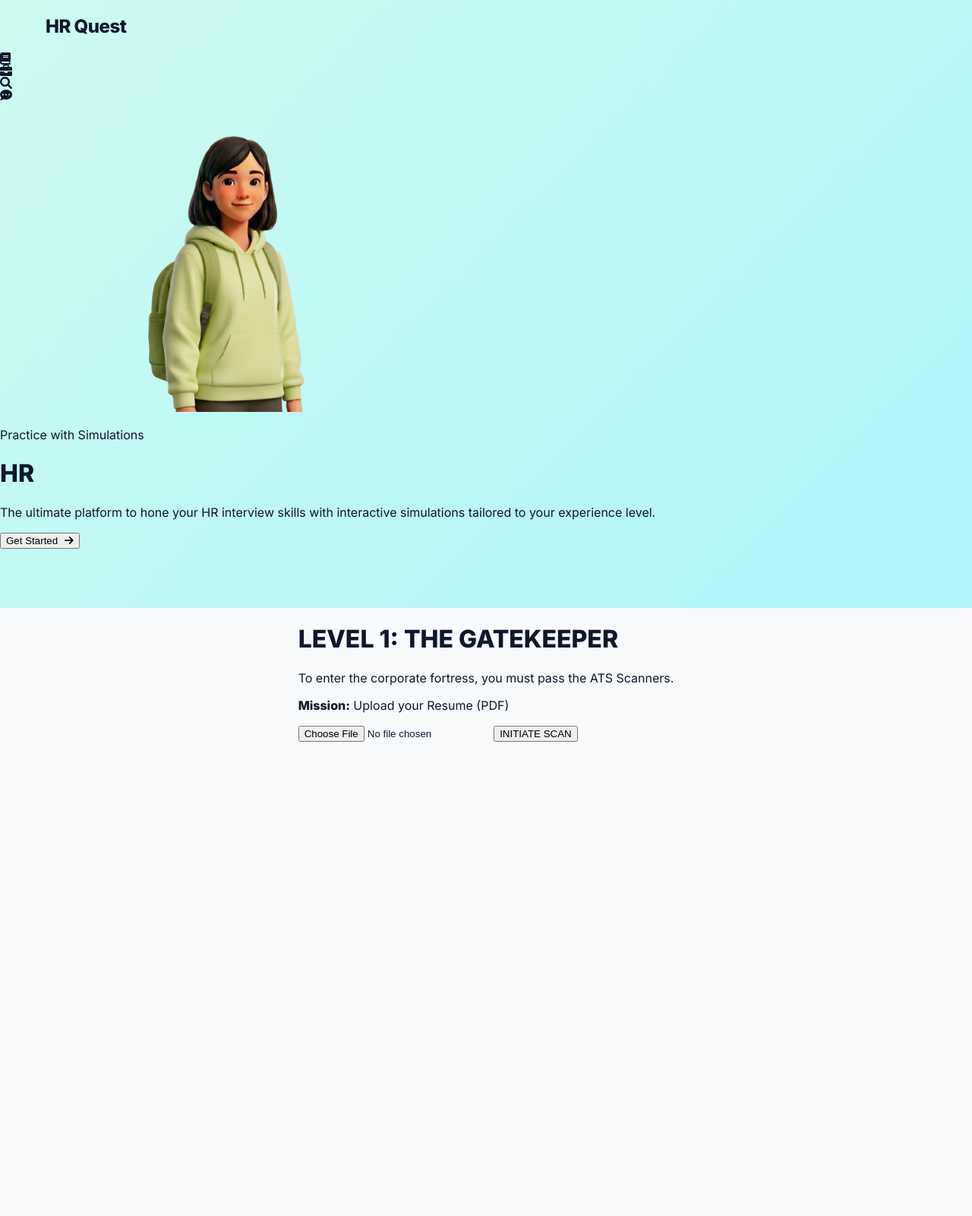
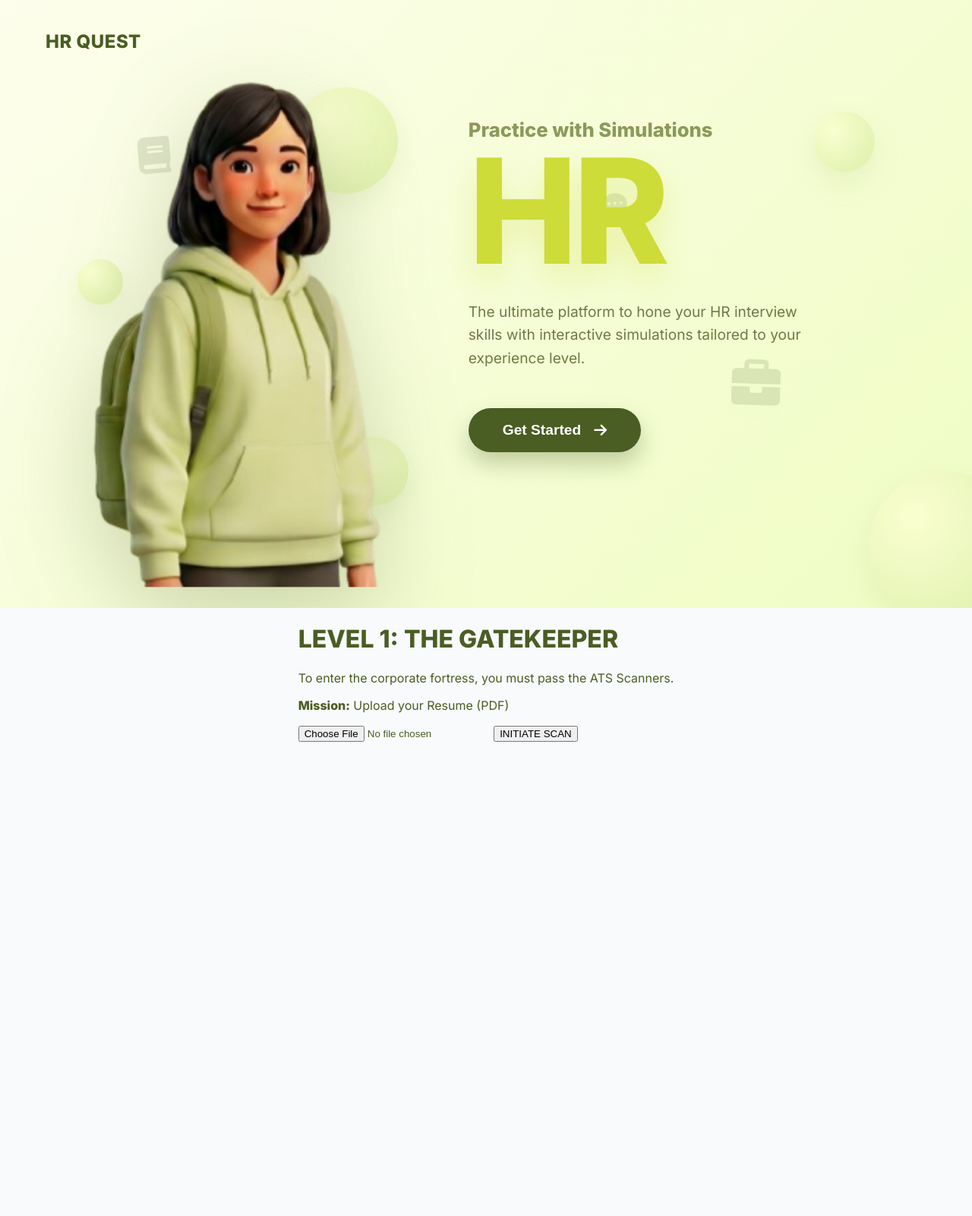
Before and after one commit to anshulmalik-bit/hr-quest, a Flask app: page / in a window 1280 px wide. Shown: the whole page at 76% size. Run offline with Flask 3, Linux system fonts and the light colour scheme.

Commit message:
Update style.css

```diff
--- a/static/style.css
+++ b/static/style.css
@@ -1,358 +1,319 @@
 /* =========================================
-   HR QUEST: GLOBAL THEME & VARIABLES
+   HR QUEST: YELLOW THEME + ALIVE ELEMENTS
    ========================================= */
 
 :root {
-    /* Landing Page Palette (Teal/Mint Gradient) */
-    --teal-gradient-start: #ccfbf1; /* Light Mint */
-    --teal-gradient-end: #a5f3fc;   /* Cyan */
-    --dark-text: #0f172a;           /* Dark Navy for text */
+    /* Landing Page Palette */
+    --bg-cream: #fdfeec;
+    --bg-lime: #eafcb3;
+    --text-olive: #8a9a5b;
+    --text-dark: #4a5d23;
+    --hr-lime: #cddc39;
+    --sphere-color: #dcefa8;
 
-    /* Game Interface Palette */
+    /* Game Palette */
     --accent-teal: #00bcd4;
     --gold-score: #f59e0b;
     --hero-glow: rgba(0, 188, 212, 0.4);
-    --game-bg: #f8fafc;             /* Clean gray/white for game area */
 }
 
 body {
     margin: 0;
     padding: 0;
-    font-family: 'Inter', 'Segoe UI', sans-serif;
-    /* Default background is the Landing Page Gradient */
-    background: linear-gradient(135deg, var(--teal-gradient-start) 0%, var(--teal-gradient-end) 100%);
-    color: var(--dark-text);
+    font-family: 'Inter', sans-serif;
+    background: linear-gradient(135deg, var(--bg-cream) 0%, var(--bg-lime) 100%);
+    color: var(--text-dark);
     min-height: 100vh;
     overflow-x: hidden;
 }
 
-/* =========================================
-   PART 1: LANDING PAGE STYLES
-   ========================================= */
+/* --- LANDING PAGE STYLES --- */
 
 #landing-page {
     width: 100%;
     height: 100vh;
     display: flex;
-    flex-direction: column;
+    justify-content: center;
+    align-items: center;
+    position: relative;
+    overflow: hidden;
 }
 
-/* --- Navbar --- */
+/* Navigation */
 .navbar {
+    position: absolute;
+    top: 0;
+    left: 0;
+    width: 100%;
+    padding: 40px 60px;
+    box-sizing: border-box;
     display: flex;
     justify-content: space-between;
     align-items: center;
-    padding: 20px 60px;
+    z-index: 10;
 }
 
 .logo {
     font-weight: 800;
     font-size: 1.5rem;
-    letter-spacing: -0.5px;
+    color: var(--text-dark);
+    letter-spacing: 0.5px;
+    text-transform: uppercase;
 }
 
-.nav-links a {
-    margin: 0 20px;
-    text-decoration: none;
-    color: #334155;
-    font-weight: 500;
-    font-size: 0.95rem;
-    transition: color 0.2s;
+/* Floating Spheres */
+.sphere {
+    position: absolute;
+    border-radius: 50%;
+    background: radial-gradient(circle at 30% 30%, #faffd1, var(--sphere-color));
+    z-index: 0;
+    box-shadow: 0 15px 35px rgba(160, 184, 100, 0.15);
+    animation: floatSphere 8s ease-in-out infinite;
 }
 
-.nav-links a:hover {
-    color: #000;
+@keyframes floatSphere {
+    0%, 100% { transform: translateY(0); }
+    50% { transform: translateY(-20px); }
 }
 
-.nav-actions {
+.sphere-1 { width: 140px; height: 140px; top: 15%; left: 30%; animation-delay: 0s; }
+.sphere-2 { width: 80px; height: 80px; top: 20%; right: 10%; animation-delay: 1s; }
+.sphere-3 { width: 60px; height: 60px; top: 45%; left: 8%; animation-delay: 2s; }
+.sphere-4 { width: 200px; height: 200px; bottom: -5%; right: -5%; animation-delay: 3s; }
+.sphere-5 { width: 90px; height: 90px; bottom: 15%; left: 35%; animation-delay: 4s; }
+
+/* --- ALIVE FLOATING OBJECTS (Restored) --- */
+.floating-obj {
+    position: absolute;
+    font-size: 2.5rem;
+    color: rgba(74, 93, 35, 0.15); /* Subtle transparent green */
+    z-index: 0;
+    animation: floatObj 10s ease-in-out infinite;
+    filter: drop-shadow(0 10px 10px rgba(0,0,0,0.05));
+}
+
+@keyframes floatObj {
+    0% { transform: translate(0, 0) rotate(0deg); }
+    33% { transform: translate(10px, -20px) rotate(5deg); }
+    66% { transform: translate(-10px, 20px) rotate(-5deg); }
+    100% { transform: translate(0, 0) rotate(0deg); }
+}
+
+.obj-1 { top: 20%; left: 15%; font-size: 3rem; animation-delay: 0s; } /* Book */
+.obj-2 { top: 60%; right: 20%; font-size: 4rem; animation-delay: 2s; } /* Briefcase */
+.obj-3 { bottom: 20%; left: 20%; font-size: 2.5rem; animation-delay: 4s; } /* Search */
+.obj-4 { top: 30%; right: 35%; font-size: 2rem; animation-delay: 1s; } /* Chat */
+
+/* Hero Container */
+.hero-container {
+    width: 90%;
+    max-width: 1300px;
+    height: 90vh;
+    position: relative;
+    z-index: 1;
+    display: flex;
+    flex-direction: column;
+    padding: 20px;
+    box-sizing: border-box;
+    justify-content: center;
+}
+
+.hero-content-wrapper {
+    display: flex;
+    flex: 1;
+    align-items: center;
+    justify-content: center;
+    gap: 50px;
+}
+
+/* Character Image */
+.hero-image-container {
+    flex: 1;
+    height: 100%;
+    display: flex;
+    align-items: flex-end;
+    justify-content: center;
+    position: relative;
+}
+
+.hero-character {
+    height: 110%;
+    width: auto;
+    object-fit: contain;
+    filter: drop-shadow(0 40px 60px rgba(74, 93, 35, 0.25));
+    position: absolute;
+    bottom: -5%;
+    left: 50%;
+    transform: translateX(-50%);
+    animation: float-big 6s ease-in-out infinite;
+}
+
+@keyframes float-big {
+    0% { transform: translateX(-50%) translateY(0px); }
+    50% { transform: translateX(-50%) translateY(-20px); }
+    100% { transform: translateX(-50%) translateY(0px); }
+}
+
+/* Text Content */
+.hero-text-container {
+    flex: 1.2;
+    display: flex;
+    flex-direction: column;
+    justify-content: center;
+    text-align: left;
+    padding-bottom: 50px;
+}
+
+.sub-title {
+    font-size: 1.6rem;
+    font-weight: 700;
+    color: var(--text-olive);
+    margin: 0 0 15px 0;
+}
+
+.main-title {
+    font-size: 12rem;
+    line-height: 0.8;
+    margin: 0;
+    font-weight: 900;
+    color: var(--hr-lime);
+    letter-spacing: -6px;
+    text-shadow: 0 20px 40px rgba(205, 220, 57, 0.3);
+    transition: transform 0.1s ease-out;
+    will-change: transform;
+}
+
+.description {
+    font-size: 1.2rem;
+    color: #6b7c45;
+    line-height: 1.6;
+    max-width: 480px;
+    margin: 40px 0 50px 0;
+    font-weight: 500;
+}
+
+.get-started-btn {
+    background: var(--text-dark);
+    color: #fff;
+    border: none;
+    padding: 18px 45px;
+    border-radius: 60px;
+    font-size: 1.2rem;
+    font-weight: 700;
+    cursor: pointer;
+    width: fit-content;
+    transition: all 0.3s ease;
     display: flex;
     align-items: center;
-    gap: 25px;
+    gap: 12px;
+    box-shadow: 0 15px 30px rgba(74, 93, 35, 0.3);
 }
 
-.signup-link {
-    text-decoration: none;
-    color: var(--dark-text);
-    font-weight: 600;
+.get-started-btn:hover {
+    transform: translateY(-5px) scale(1.02);
+    box-shadow: 0 20px 40px rgba(74, 93, 35, 0.4);
+    background: #3a4a1b;
 }
 
-.connect-wallet-btn {
-    background: #0f172a;
-    color: white;
-    border: none;
-    padding: 12px 24px;
-    border-radius: 30px;
-    font-weight: 600;
-    cursor: pointer;
-    transition: transform 0.2s;
-}
-
-.connect-wallet-btn:hover {
-    transform: scale(1.05);
-}
-
-/* --- Hero Section --- */
-.hero-section {
-    display: flex;
-    align-items: center;
-    justify-content: center;
-    flex: 1; /* Takes up remaining vertical space */
-    padding: 0 10%;
-    gap: 60px;
-}
-
-/* Left: 3D Image Wrapper */
-.hero-image-wrapper {
-    flex: 1;
-    position: relative;
-    display: flex;
-    justify-content: center;
-    align-items: center;
-}
-
-.circle-bg {
-    position: absolute;
-    width: 450px;
-    height: 450px;
-    border: 2px solid rgba(255, 255, 255, 0.5);
-    border-radius: 50%;
-    z-index: 1;
-}
-
-.hero-avatar {
-    width: 100%;
-    max-width: 420px;
-    z-index: 2;
-    filter: drop-shadow(0 20px 30px rgba(0,0,0,0.15));
-    transition: transform 0.3s ease;
-}
-
-.hero-avatar:hover {
-    transform: translateY(-10px);
-}
-
-/* Right: Text Content */
-.hero-content {
-    flex: 1;
-    text-align: left;
-}
-
-.sub-headline {
-    font-size: 1.5rem;
-    margin: 0;
-    font-weight: 500;
-    color: #1e293b;
-}
-
-.main-headline {
-    font-size: 12rem; /* Massive HR Text */
-    line-height: 0.8;
-    margin: 10px 0;
-    font-weight: 900;
-    color: #0f172a;
-    letter-spacing: -5px;
-}
-
-.hero-description {
-    font-size: 1.1rem;
-    color: #475569;
-    margin-bottom: 40px;
-    line-height: 1.6;
-    max-width: 450px;
-}
-
-.cta-button {
-    background: transparent;
-    color: var(--dark-text);
-    border: 2px solid var(--dark-text);
-    padding: 15px 45px;
-    border-radius: 50px;
-    font-size: 1.1rem;
-    font-weight: 700;
-    cursor: pointer;
-    transition: all 0.3s ease;
-}
-
-.cta-button:hover {
-    background: var(--dark-text);
-    color: white;
-    transform: translateY(-3px);
-    box-shadow: 0 10px 20px rgba(0,0,0,0.1);
-}
-
-/* =========================================
-   PART 2: GAME INTERFACE STYLES
-   ========================================= */
-
+/* --- GAME INTERFACE STYLES --- */
 #game-container {
-    /* Switch to clean background for the actual work */
-    background-color: var(--game-bg);
+    background-color: #f8fafc;
     min-height: 100vh;
     width: 100%;
-    display: flex; /* Flex to center content */
+    display: flex;
     flex-direction: column;
     align-items: center;
 }
 
 .main-container {
     width: 100%;
-    max-width: 800px;
+    max-width: 900px;
     text-align: center;
     padding: 2rem;
-    margin-top: 60px; /* Spacing from top */
+    margin-top: 40px;
 }
 
-header h1 {
-    font-size: 3rem;
-    font-weight: 800;
-    color: #1a202c;
-    margin-bottom: 0.5rem;
+header h1 { font-size: 3rem; font-weight: 800; color: #1a202c; }
+
+.upload-section, .level-complete-card {
+    background: white;
+    border-radius: 20px;
+    padding: 40px;
+    box-shadow: 0 20px 40px rgba(0, 0, 0, 0.05);
+    border: 1px solid #e2e8f0;
+    max-width: 600px;
+    margin: 20px auto;
 }
 
-.subtitle {
-    color: #64748b;
-    font-size: 1.1rem;
-    letter-spacing: 2px;
-    margin-bottom: 2rem;
-    text-transform: uppercase;
-}
+.input-group { margin-top: 20px; display: flex; flex-direction: column; gap: 15px; }
+.file-input { padding: 15px; border: 2px dashed #cbd5e0; width: 100%; background: #f1f5f9; border-radius: 10px; font-family: inherit; }
 
-/* --- Cards (Upload & Results) --- */
-.upload-section, .level-complete-card {
-    background: white;
-    border-radius: 24px;
-    padding: 40px;
-    box-shadow: 0 20px 40px rgba(0, 0, 0, 0.08);
-    border: 1px solid #e2e8f0;
-    margin: 0 auto;
-    text-align: center;
-}
-
-.briefing-card h3 {
-    color: var(--accent-teal);
-    font-weight: 800;
-    letter-spacing: 1px;
-}
-
-/* --- Inputs --- */
-.input-group {
-    margin-top: 30px;
-    display: flex;
-    flex-direction: column;
-    gap: 15px;
-    align-items: center;
-}
-
-.file-input {
-    padding: 20px;
-    border: 2px dashed #cbd5e0;
-    width: 100%;
-    max-width: 400px;
-    background: #f8fafc;
-    border-radius: 12px;
-    font-family: inherit;
-    cursor: pointer;
-    transition: border-color 0.2s;
-}
-
-.file-input:hover {
-    border-color: var(--accent-teal);
-}
-
-/* --- Game Buttons --- */
 .start-btn, .next-level-btn {
     background: linear-gradient(135deg, var(--accent-teal), #0097a7);
     color: white;
-    font-size: 1rem;
-    font-weight: 700;
-    padding: 16px 40px;
+    font-size: 1.1rem;
+    font-weight: bold;
+    padding: 15px 40px;
     border: none;
     border-radius: 50px;
     cursor: pointer;
-    box-shadow: 0 10px 25px var(--hero-glow);
+    box-shadow: 0 10px 20px var(--hero-glow);
     text-transform: uppercase;
-    letter-spacing: 1px;
-    transition: transform 0.2s;
+    margin-top: 10px;
 }
 
-.start-btn:hover {
-    transform: translateY(-2px);
-}
+.stats-container { display: grid; grid-template-columns: 1fr 1fr; gap: 20px; margin: 20px 0; }
+.score-box, .xp-box { background: #f8fafc; padding: 15px; border-radius: 10px; border: 1px solid #e2e8f0; }
+.value { font-size: 2.5rem; font-weight: 800; color: #0f172a; }
+.label { font-size: 0.8rem; color: #64748b; font-weight: 700; }
+.boss-feedback { background: #fffbeb; padding: 15px; border-left: 4px solid var(--gold-score); text-align: left; margin: 20px 0; font-style: italic; border-radius: 0 10px 10px 0; }
+.loading-text { margin-top: 15px; font-weight: bold; color: var(--accent-teal); animation: pulse 1.5s infinite; }
+@keyframes pulse { 50% { opacity: 0.5; } }
 
-/* --- Results & Stats --- */
-.stats-container {
-    display: grid;
-    grid-template-columns: 1fr 1fr;
-    gap: 20px;
-    margin: 30px 0;
-}
+/* --- MOBILE RESPONSIVE RULES --- */
+@media (max-width: 900px) {
+    .navbar { padding: 20px; justify-content: center; }
 
-.score-box, .xp-box {
-    background: #f8fafc;
-    padding: 20px;
-    border-radius: 16px;
-    border: 1px solid #e2e8f0;
-}
+    .hero-container { height: auto; padding: 20px; margin-top: 40px; }
 
-.value {
-    font-size: 3rem;
-    font-weight: 900;
-    color: #0f172a;
-    line-height: 1;
-}
-
-.label {
-    font-size: 0.85rem;
-    color: #64748b;
-    font-weight: 700;
-    text-transform: uppercase;
-    margin-top: 5px;
-}
-
-.character-reveal h3 {
-    color: var(--accent-teal);
-    font-size: 1.5rem;
-    margin-bottom: 20px;
-}
-
-.boss-feedback {
-    background: #fffbeb;
-    padding: 20px;
-    border-left: 5px solid var(--gold-score);
-    text-align: left;
-    margin: 30px 0;
-    font-style: italic;
-    border-radius: 0 12px 12px 0;
-    color: #78350f;
-}
-
-/* --- Animations --- */
-.loading-text {
-    margin-top: 20px;
-    font-weight: bold;
-    color: var(--accent-teal);
-    animation: blink 1.5s infinite;
-}
-
-@keyframes blink {
-    50% { opacity: 0.5; }
-}
-
-/* --- Mobile Responsive --- */
-@media (max-width: 900px) {
-    .navbar { padding: 20px; }
-    .nav-links { display: none; } /* Hide links on mobile */
-
-    .hero-section {
-        flex-direction: column;
-        text-align: center;
-        gap: 30px;
-        padding: 40px 20px;
+    .hero-content-wrapper {
+        flex-direction: column-reverse; /* Text on Top, Image Below */
+        gap: 20px;
     }
 
-    .hero-content { text-align: center; }
-    .main-headline { font-size: 6rem; }
-    .circle-bg { width: 300px; height: 300px; }
+    .hero-text-container {
+        padding-left: 0;
+        text-align: center;
+        align-items: center;
+        margin-bottom: 20px;
+    }
 
-    .stats-container { grid-template-columns: 1fr; }
+    /* Make big text responsive */
+    .main-title { font-size: 15vw; letter-spacing: -2px; }
+
+    /* Adjust Character for Mobile */
+    .hero-image-container {
+        width: 100%;
+        height: 40vh; /* Specific height for mobile */
+        align-items: center;
+    }
+
+    .hero-character {
+        height: 100%;
+        width: auto;
+        max-width: 100%;
+        position: relative; /* Reset absolute positioning */
+        bottom: auto;
+        left: auto;
+        transform: none;
+        animation: float-big 6s ease-in-out infinite;
+    }
+
+    @keyframes float-big {
+        0% { transform: translateY(0px); }
+        50% { transform: translateY(-10px); }
+        100% { transform: translateY(0px); }
+    }
+
+    .sphere, .floating-obj { opacity: 0.3; } /* Fade decorations so they don't distract */
 }
```
